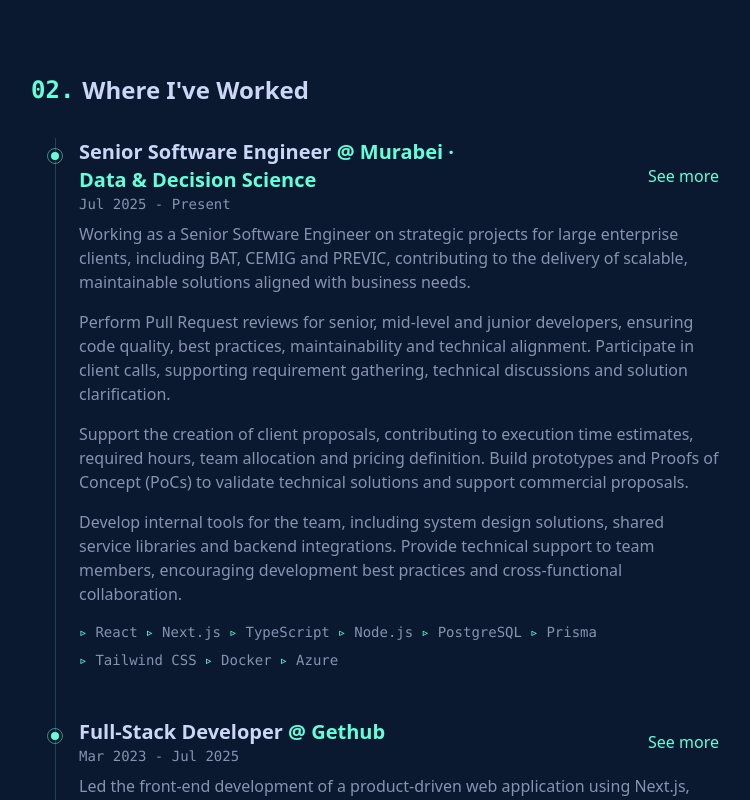
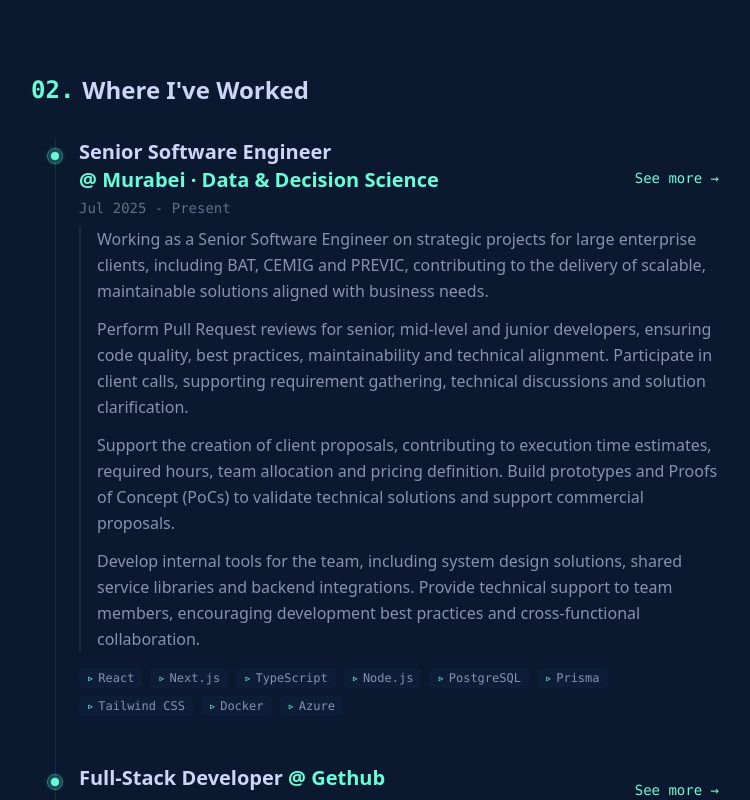
Before and after one commit to LukaVieira1/my-portfolio, a React (Vite) app: page / in a window 1280 px wide. Shown: the part 1540-2340 px from the top of the page, without its empty margins (257-1007 px from the left). Built offline with nearby package versions, Linux system fonts and the light colour scheme.

Commit message:
refactor: enhance experience timeline with scroll-driven animations
- Add scroll-based line animation with scaleY transform
- Improve card animations with blur-to-clear effects
- Add stagger animations for timeline items
- Update to use centralized type definitions

```diff
--- a/src/components/ExperienceCard.tsx
+++ b/src/components/ExperienceCard.tsx
@@ -1,14 +1,6 @@
 import { motion } from "framer-motion";
 import { useTranslation } from "react-i18next";
-
-interface ExperienceCardProps {
-  company: string;
-  role: string;
-  period: string;
-  description: string[];
-  technologies: string[];
-  link?: string;
-}
+import type { IExperience } from "../types";
 
 export function ExperienceCard({
   company,
@@ -17,52 +9,56 @@
   description,
   technologies,
   link,
-}: ExperienceCardProps) {
+}: IExperience) {
   const { t } = useTranslation();
   return (
-    <motion.div
-      initial={{ opacity: 0, x: -20 }}
-      whileInView={{ opacity: 1, x: 0 }}
-      viewport={{ once: true }}
-      className="mb-8"
-    >
+    <div className="mb-8 group">
       <div className="flex flex-col md:flex-row md:items-center md:justify-between mb-2">
         <div>
           <h3 className="text-xl font-bold text-text-primary max-w-[400px]">
-            {role} <span className="text-primary">@ {company}</span>
+            {role}{" "}
+            <motion.span
+              className="text-primary inline-block"
+              whileHover={{ x: 3 }}
+              transition={{ type: "spring", stiffness: 400 }}
+            >
+              @ {company}
+            </motion.span>
           </h3>
-          <p className="font-mono text-sm">{period}</p>
+          <p className="font-mono text-sm mt-1 opacity-70">{period}</p>
         </div>
         {link && (
           <motion.a
             href={link}
             target="_blank"
             rel="noopener noreferrer"
-            whileHover={{ scale: 1.05 }}
+            whileHover={{ x: 4 }}
             whileTap={{ scale: 0.95 }}
-            className="text-primary hover:opacity-80 transition-opacity"
+            className="text-primary hover:opacity-80 transition-opacity font-mono text-sm flex items-center gap-1 mt-2 md:mt-0"
           >
-            {t("experience.seeMore")}
+            {t("experience.seeMore")} →
           </motion.a>
         )}
       </div>
-      <div className="text-text-secondary mb-4 max-w-2xl space-y-4">
+      <div className="text-text-secondary mb-4 max-w-2xl space-y-3 border-l-2 border-primary/10 pl-4 group-hover:border-primary/30 transition-colors duration-300">
         {description.map((paragraph, index) => (
-          <p key={index}>{paragraph}</p>
+          <p key={index} className="leading-relaxed">
+            {paragraph}
+          </p>
         ))}
       </div>
-      <div className="flex flex-wrap gap-2 font-mono text-sm text-text-secondary">
+      <div className="flex flex-wrap gap-2 font-mono text-xs text-text-secondary">
         {technologies.map((tech) => (
           <motion.span
             key={tech}
-            whileHover={{ scale: 1.05 }}
+            whileHover={{ scale: 1.08, color: "var(--color-primary)" }}
             whileTap={{ scale: 0.95 }}
-            className="before:content-['▹'] before:text-primary before:mr-2 cursor-pointer hover:text-primary transition-colors"
+            className="before:content-['▹'] before:text-primary before:mr-1 cursor-default hover:text-primary transition-colors px-2 py-0.5 rounded bg-background-light/50"
           >
             {tech}
           </motion.span>
         ))}
       </div>
-    </motion.div>
+    </div>
   );
 }
--- a/src/components/ExperienceTimeline.tsx
+++ b/src/components/ExperienceTimeline.tsx
@@ -1,132 +1,88 @@
-import { motion } from "framer-motion";
+import { useRef } from "react";
+import { motion, useScroll, useTransform } from "framer-motion";
 import { ExperienceCard } from "./ExperienceCard";
-import { useRef } from "react";
+import type { IExperience } from "../types";
 
-interface Experience {
-  company: string;
-  role: string;
-  period: string;
-  description: string[];
-  technologies: string[];
-  link?: string;
+interface IExperienceTimelineProps {
+  experiences: IExperience[];
 }
 
-interface ExperienceTimelineProps {
-  experiences: Experience[];
-}
+const cardVariants = {
+  hidden: { opacity: 0, x: -40, filter: "blur(8px)" },
+  visible: (i: number) => ({
+    opacity: 1,
+    x: 0,
+    filter: "blur(0px)",
+    transition: {
+      duration: 0.6,
+      delay: i * 0.05,
+      ease: [0.16, 1, 0.3, 1],
+    },
+  }),
+};
 
-export function ExperienceTimeline({ experiences }: ExperienceTimelineProps) {
+export function ExperienceTimeline({ experiences }: IExperienceTimelineProps) {
   const containerRef = useRef<HTMLDivElement>(null);
-  // const [hasScroll, setHasScroll] = useState(false);
-  // const [isMobile, setIsMobile] = useState(false);
-  // const [isAtBottom, setIsAtBottom] = useState(false);
 
-  // useEffect(() => {
-  //   const checkScroll = () => {
-  //     if (containerRef.current) {
-  //       const { scrollHeight, clientHeight } = containerRef.current;
-  //       setHasScroll(scrollHeight > clientHeight);
-  //     }
-  //   };
+  const { scrollYProgress } = useScroll({
+    target: containerRef,
+    offset: ["start 80%", "end 20%"],
+  });
 
-  // const checkMobile = () => {
-  //   setIsMobile(window.innerWidth < 768);
-  // };
-
-  // const handleResize = () => {
-  //   checkScroll();
-  //   checkMobile();
-  // };
-
-  //   handleResize();
-  //   window.addEventListener("resize", handleResize);
-
-  //   return () => {
-  //     window.removeEventListener("resize", handleResize);
-  //   };
-  // }, []);
-
-  // const handleScroll = () => {
-  //   if (containerRef.current) {
-  //     const currentScroll = containerRef.current.scrollTop;
-  //     const scrollAmount = 200;
-
-  //     containerRef.current.scrollTo({
-  //       top: currentScroll + scrollAmount,
-  //       behavior: "smooth",
-  //     });
-  //   }
-  // };
-
-  // const checkIfAtBottom = () => {
-  //   if (containerRef.current) {
-  //     const { scrollTop, scrollHeight, clientHeight } = containerRef.current;
-  //     const isBottom = Math.ceil(scrollTop + clientHeight) >= scrollHeight;
-  //     setIsAtBottom(isBottom);
-  //   }
-  // };
-
-  // useEffect(() => {
-  //   const container = containerRef.current;
-  //   if (container) {
-  //     container.addEventListener("scroll", checkIfAtBottom);
-  //     return () => container.removeEventListener("scroll", checkIfAtBottom);
-  //   }
-  // }, []);
+  const lineScaleY = useTransform(scrollYProgress, [0, 1], [0, 1]);
 
   return (
-    <div className="relative">
-      <div className="absolute left-[23.5px] top-0 h-full w-px bg-primary opacity-20" />
+    <div className="relative" ref={containerRef}>
+      <div className="absolute left-[23.5px] top-0 h-full w-px bg-primary opacity-10" />
 
-      <div
-        ref={containerRef}
-        className="space-y-12 pl-12 pr-4 pb-12"
-        // onScroll={checkIfAtBottom}
-      >
+      <motion.div
+        className="absolute left-[23.5px] top-0 w-px bg-primary origin-top"
+        style={{ scaleY: lineScaleY, height: "100%" }}
+      />
+
+      <div className="space-y-12 pl-12 pr-4 pb-12">
         {experiences.map((experience, index) => (
           <motion.div
             key={index}
-            initial={{ opacity: 0, x: -20 }}
-            whileInView={{ opacity: 1, x: 0 }}
-            viewport={{ once: true, margin: "-100px" }}
+            custom={index}
+            variants={cardVariants}
+            initial="hidden"
+            whileInView="visible"
+            viewport={{ once: true, margin: "-80px" }}
             className="relative"
           >
             <motion.div
-              initial={{ scale: 0 }}
-              whileInView={{ scale: 1 }}
+              initial={{ scale: 0, opacity: 0 }}
+              whileInView={{ scale: 1, opacity: 1 }}
               viewport={{ once: true }}
+              transition={{
+                delay: index * 0.05 + 0.2,
+                type: "spring",
+                stiffness: 200,
+              }}
               className="absolute -left-[28px] top-[14px] flex items-center justify-center"
             >
-              <div className="w-2 h-2 rounded-full bg-primary" />
-              <div className="absolute w-4 h-4 rounded-full border border-primary opacity-50" />
+              <motion.div
+                className="w-2 h-2 rounded-full bg-primary"
+                whileInView={{
+                  boxShadow: [
+                    "0 0 0px #64ffda",
+                    "0 0 8px #64ffda",
+                    "0 0 0px #64ffda",
+                  ],
+                }}
+                transition={{
+                  duration: 1.5,
+                  repeat: 1,
+                  delay: index * 0.05 + 0.4,
+                }}
+              />
+              <div className="absolute w-4 h-4 rounded-full border border-primary opacity-40" />
             </motion.div>
             <ExperienceCard {...experience} />
           </motion.div>
         ))}
       </div>
-
-      {/* {hasScroll && !isMobile && !isAtBottom && (
-        <motion.div
-          initial={{ opacity: 0 }}
-          animate={{ opacity: 1 }}
-          exit={{ opacity: 0 }}
-          transition={{ delay: 1 }}
-          className="absolute -bottom-8 left-1/2 -translate-x-1/2 flex flex-col items-center bg-background-light px-4 py-2 rounded-full shadow-lg"
-        >
-          <motion.button
-            animate={{ y: [0, 5, 0] }}
-            transition={{
-              duration: 2,
-              repeat: Infinity,
-              ease: "easeInOut",
-            }}
-            className="text-primary cursor-pointer"
-            onClick={handleScroll}
-          >
-            <FiChevronDown size={16} />
-          </motion.button>
-        </motion.div>
-      )} */}
     </div>
   );
 }
```
